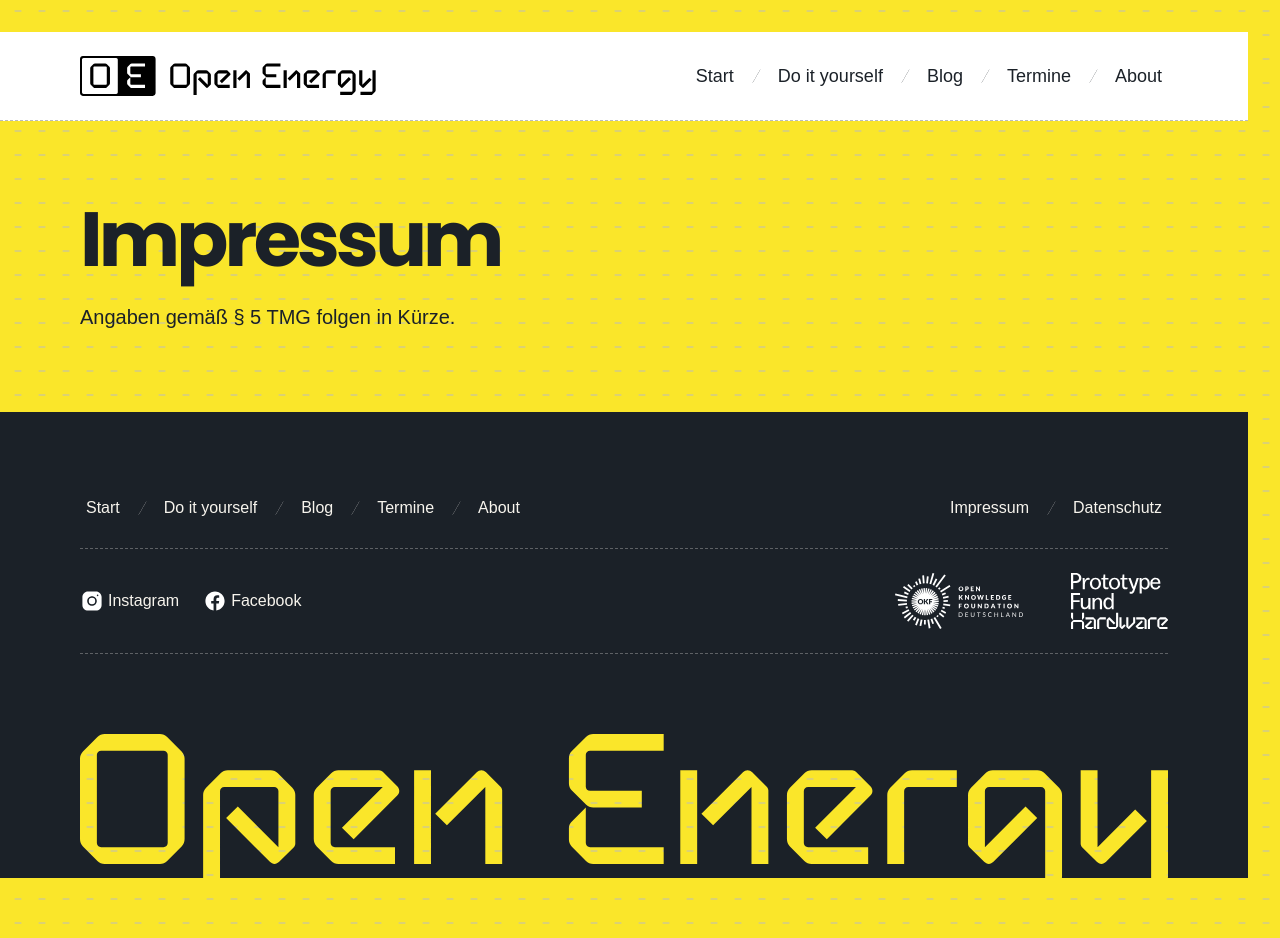
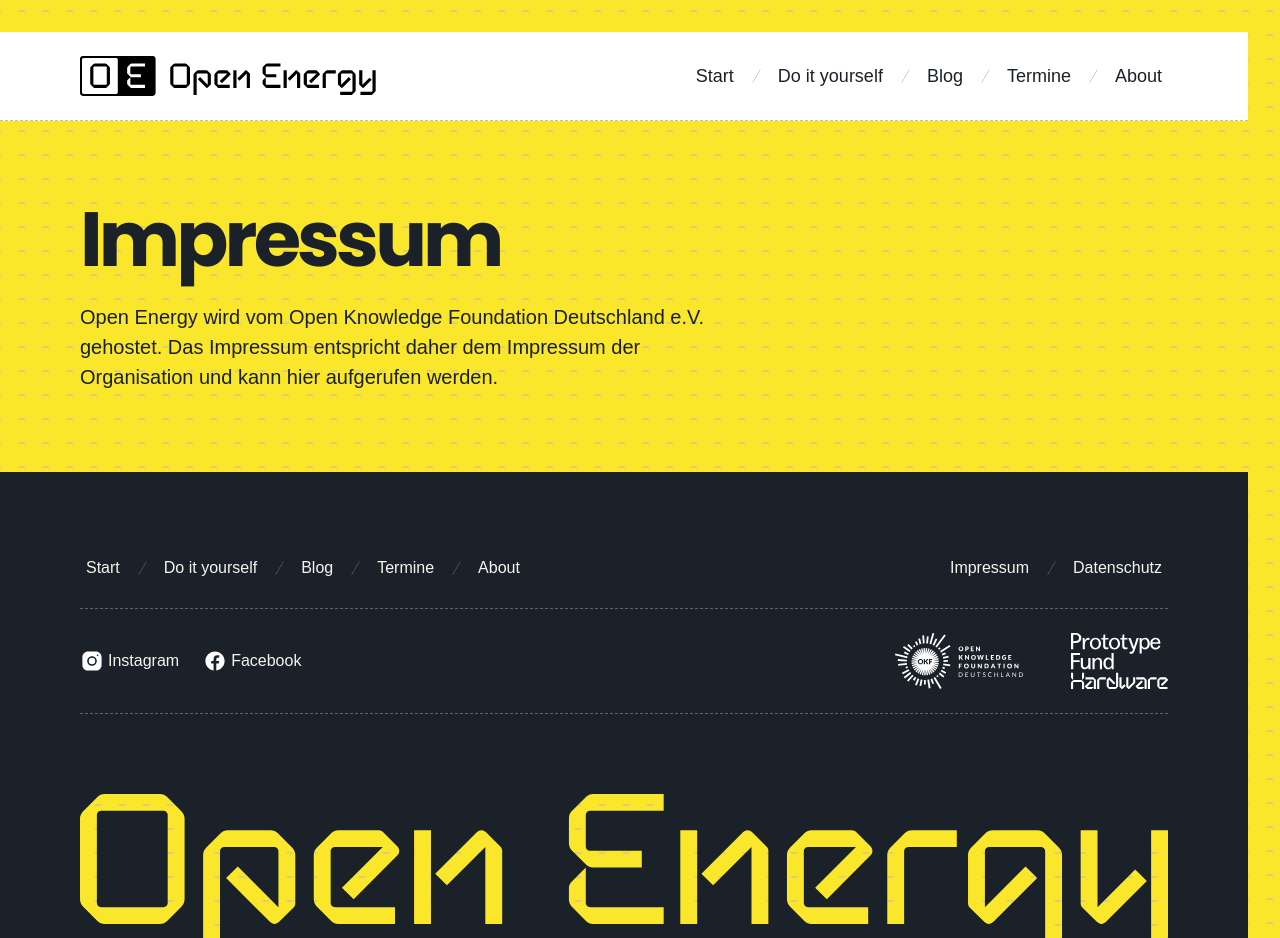
Before and after one commit to okfde/open-energy, a Jekyll site: the page built from impressum.md, in a window 1280 px wide and 938 px high. Built offline with Jekyll 4.4.1, drawn with Linux system fonts in a browser that asks for light colours; some web fonts are replaced.

Commit message:
added impressum info etc

```diff
--- a/impressum.md
+++ b/impressum.md
@@ -7,6 +7,6 @@ permalink: /impressum/
 <div class="section legal-page">
   <h1>Impressum</h1>
   <div class="body-text">
-    <p>Angaben gemäß § 5 TMG folgen in Kürze.</p>
+    <p>Open Energy wird vom Open Knowledge Foundation Deutschland e.V. gehostet. Das Impressum entspricht daher dem Impressum der Organisation und kann <a href="https://okfn.de/impressum/" target=_blank>hier aufgerufen werden</a>.</p>
   </div>
 </div>
```
Also changed, not shown: datenschutz.md (+1 -1 lines), 3 other files.
